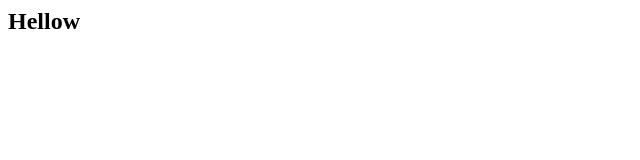
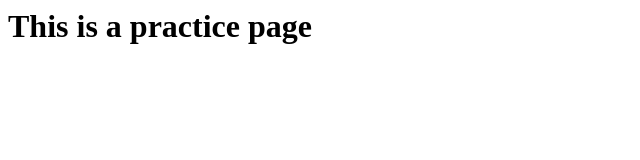
Before and after one commit to kashyapanushreya19-source/Devops-lab, a plain HTML site: page index.html in a window 1280 px wide. Shown: the whole page, without its empty margins (0-640 px from the left). Drawn offline with Linux system fonts and the light colour scheme.

Commit message:
changes in the main branch

```diff
--- a/index.html
+++ b/index.html
@@ -1 +1 @@
-<h2> Hellow</h2>
+<h1>This is a practice page </h1>
```
